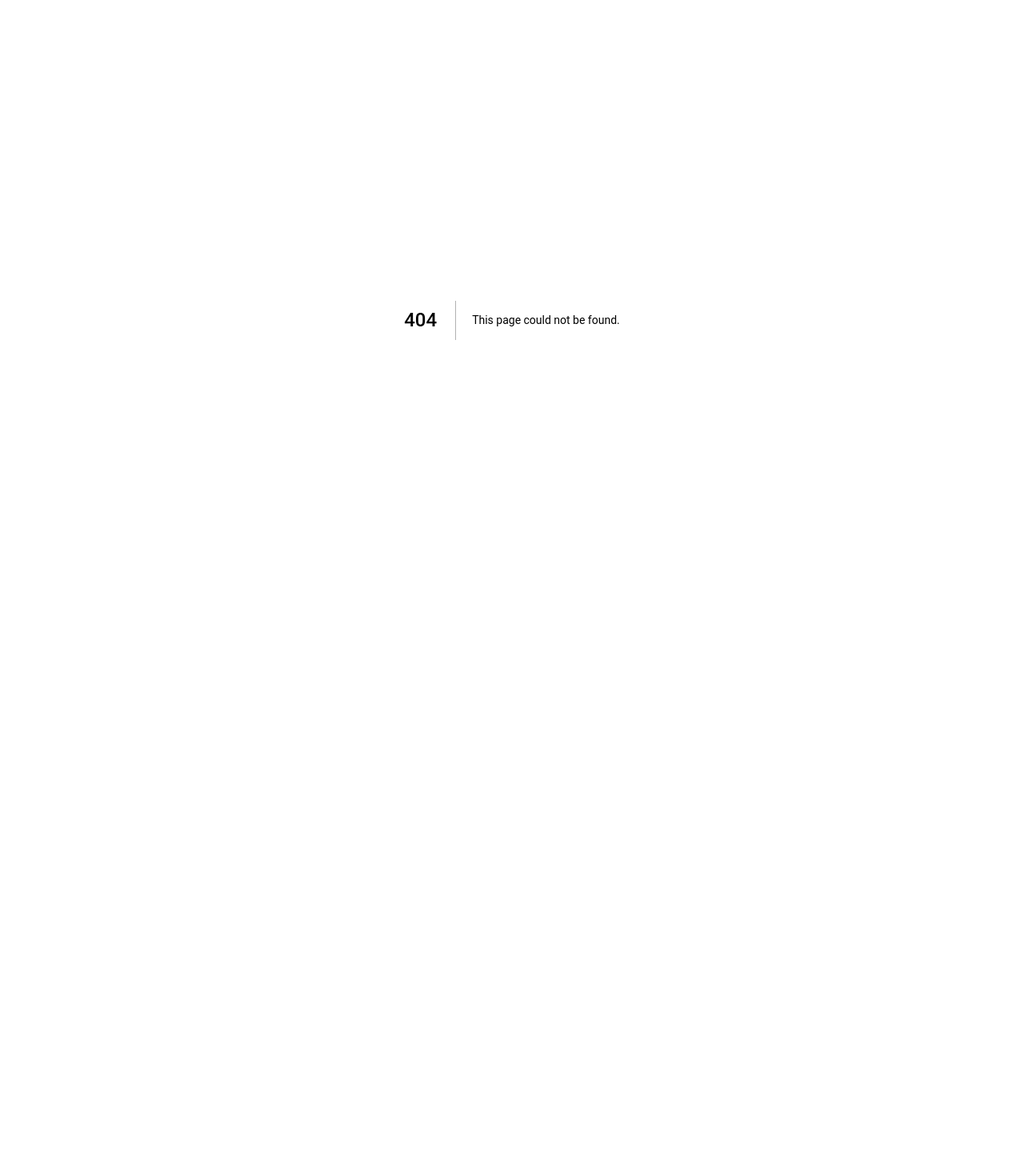
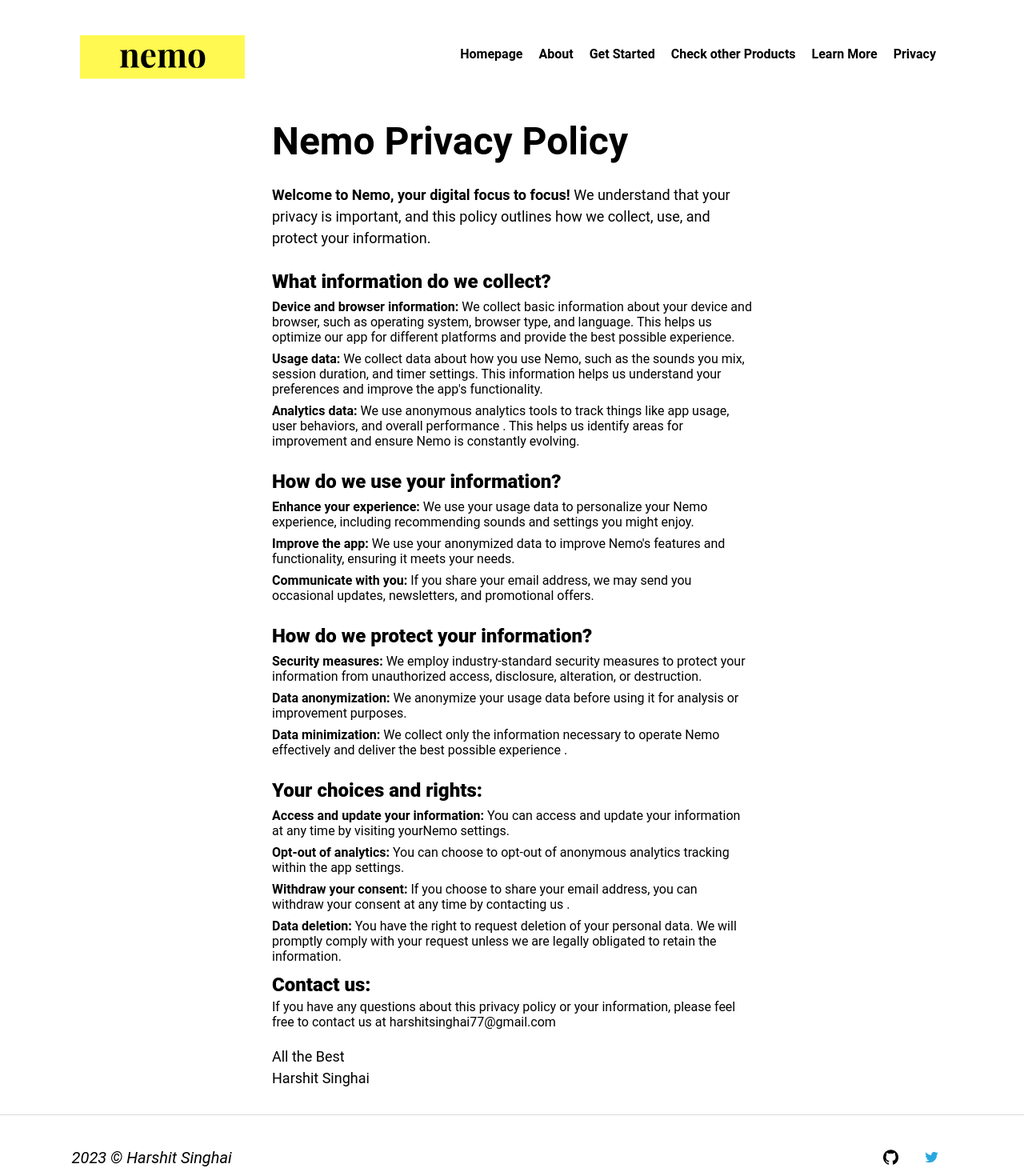
Before and after one commit to harshitsinghai77/noisli-landing-page-nextjs, a Next.js app: page /privacy in a window 1280 px wide. Before the commit this address had no page. Shown: the top 1470 px of the page at 80% size. Before the commit the page ends 800 px from the top, so only its background shows below. Built offline with nearby package versions, Linux system fonts and the light colour scheme.

Commit message:
Add privacy page

```diff
--- a/components/header.js
+++ b/components/header.js
@@ -32,6 +32,9 @@ const Header = () => (
             Learn More
           </a>
         </li>
+        <li>
+          <Link href="/privacy">Privacy</Link>
+        </li>
       </ul>
     </div>
   </header>
--- /dev/null
+++ b/pages/privacy.js
@@ -0,0 +1,114 @@
+import { Header, Footer } from "../components";
+import { APP_NAME } from "../utils/constants";
+
+export default function AboutUs() {
+  return (
+    <>
+      <Header />
+      <main>
+        <section className="about-us">
+          <div>
+            <h2> {APP_NAME} Privacy Policy</h2>
+            <p>
+              <strong>
+                Welcome to {APP_NAME}, your digital focus to focus!
+              </strong>{" "}
+              We understand that your privacy is important, and this policy
+              outlines how we collect, use, and protect your information.
+            </p>
+            <h3>What information do we collect?</h3>
+            <ul>
+              <li>
+                <strong>Device and browser information:</strong> We collect
+                basic information about your device and browser, such as{" "}
+                operating system, browser type, and language. This helps us
+                optimize our app for different platforms and provide the best
+                possible experience.
+              </li>
+              <li>
+                <strong>Usage data:</strong> We collect data about how you use{" "}
+                {APP_NAME}, such as the sounds you mix, session duration, and
+                timer settings. This information helps us understand your
+                preferences and improve the app's functionality.
+              </li>
+              <li>
+                <strong>Analytics data:</strong> We use anonymous analytics
+                tools to track things like app usage, user behaviors, and
+                overall performance . This helps us identify areas for
+                improvement and ensure {APP_NAME} is constantly evolving.
+              </li>
+            </ul>
+            <h3>How do we use your information?</h3>
+            <ul>
+              <li>
+                <strong>Enhance your experience:</strong> We use your usage data
+                to personalize your {APP_NAME} experience, including
+                recommending sounds and settings you might enjoy.
+              </li>
+              <li>
+                <strong>Improve the app:</strong> We use your anonymized data to
+                improve {APP_NAME}'s features and functionality, ensuring it
+                meets your needs.
+              </li>
+              <li>
+                <strong>Communicate with you:</strong> If you share your email
+                address, we may send you occasional updates, newsletters, and
+                promotional offers.
+              </li>
+            </ul>
+            <h3>How do we protect your information?</h3>
+            <ul>
+              <li>
+                <strong>Security measures:</strong> We employ industry-standard
+                security measures to protect your information from unauthorized
+                access, disclosure, alteration, or destruction.
+              </li>
+              <li>
+                <strong>Data anonymization:</strong> We anonymize your usage
+                data before using it for analysis or improvement purposes.
+              </li>
+              <li>
+                <strong>Data minimization:</strong> We collect only the
+                information necessary to operate {APP_NAME} effectively and
+                deliver the best possible experience .
+              </li>
+            </ul>
+            <h3>Your choices and rights:</h3>
+            <ul>
+              <li>
+                <strong>Access and update your information:</strong> You can
+                access and update your information at any time by visiting your
+                {APP_NAME} settings.
+              </li>
+              <li>
+                <strong>Opt-out of analytics:</strong> You can choose to opt-out
+                of anonymous analytics tracking within the app settings.
+              </li>
+              <li>
+                <strong>Withdraw your consent:</strong> If you choose to share
+                your email address, you can withdraw your consent at any time by
+                contacting us .
+              </li>
+              <li>
+                <strong>Data deletion:</strong> You have the right to request
+                deletion of your personal data. We will promptly comply with
+                your request unless we are legally obligated to retain the
+                information.
+              </li>
+            </ul>
+            <h5>Contact us:</h5>
+            If you have any questions about this privacy policy or your
+            information, please feel free to contact us at
+            harshitsinghai77@gmail.com
+            <p>
+              All the Best
+              <br />
+              Harshit Singhai
+            </p>
+          </div>
+        </section>
+      </main>
+      <Footer />
+    </>
+  );
+}
```
Also changed, not shown: pages/other-products.js (+8 -0 lines).
